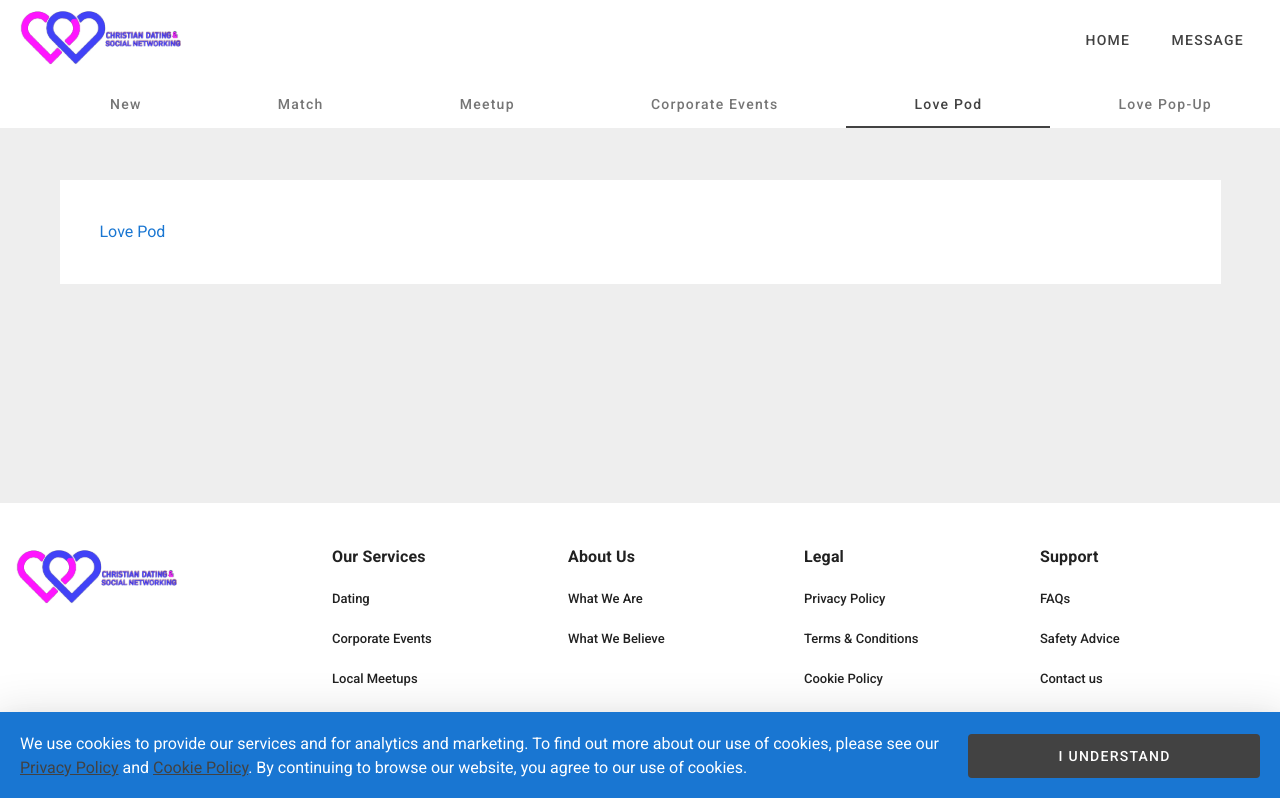
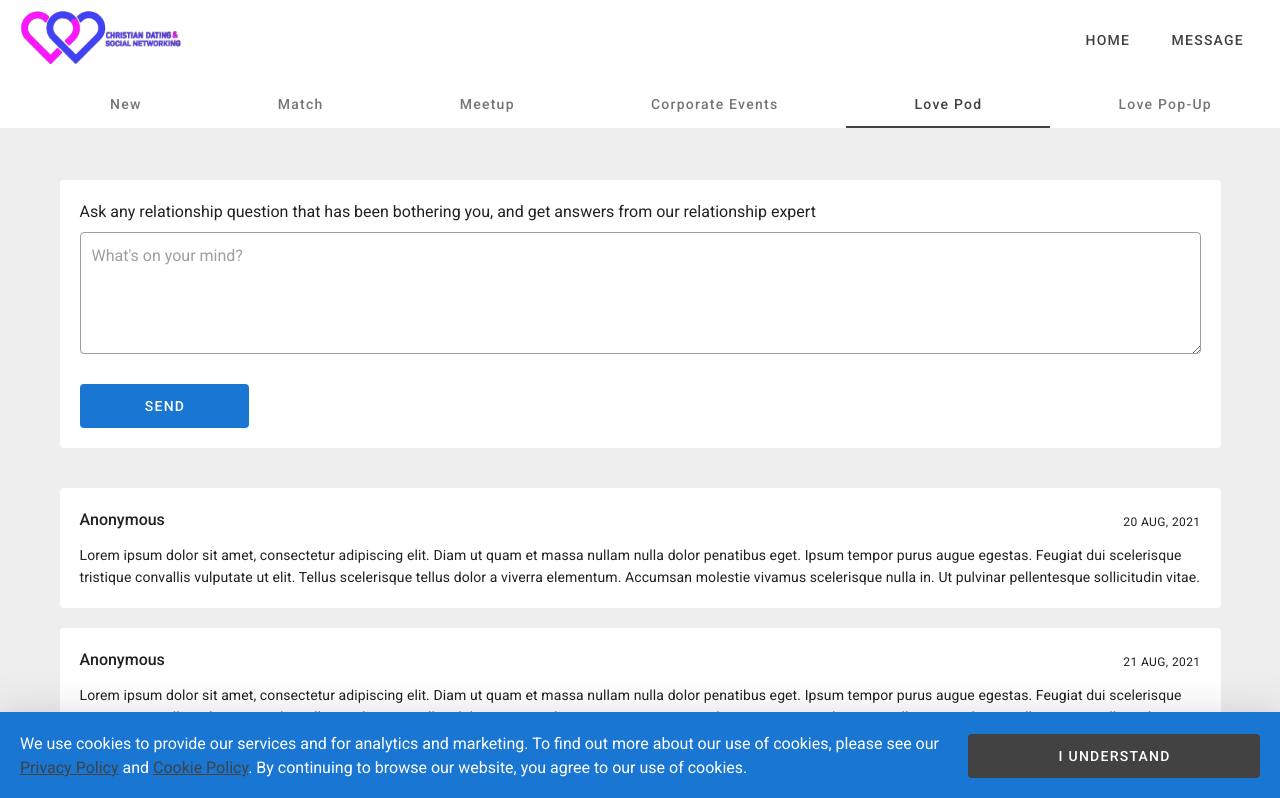
Before and after one commit to symplytheo/christian-dating-site, a Nuxt app: page /love-pod in a window 1280 px wide. Shown: the top 798 px of the page. Built offline with nearby package versions, Linux system fonts and the light colour scheme.

Commit message:
update love-popup page

```diff
--- a/pages/love-pod/index.vue
+++ b/pages/love-pod/index.vue
@@ -1,13 +1,64 @@
 <template>
   <v-container class="my-10">
-    <v-card flat tile class="pa-10 primary--text">Love Pod</v-card>
+    <v-card flat class="pa-5">
+      <form @submit.prevent="handleSendPod">
+        <v-row no-gutters>
+          <v-col cols="12">
+            <div class="mb-2">
+              Ask any relationship question that has been bothering you, and get
+              answers from our relationship expert
+            </div>
+            <v-textarea
+              outlined
+              rows="4"
+              placeholder="What's on your mind?"
+              required
+            />
+          </v-col>
+          <v-col cols="12">
+            <v-btn
+              type="submit"
+              large
+              color="primary"
+              class="px-16"
+              depressed
+              :loading="loading"
+            >
+              Send
+            </v-btn>
+          </v-col>
+        </v-row>
+      </form>
+    </v-card>
+
+    <div class="my-10">
+      <v-card v-for="t in 10" :key="t" flat class="pa-5 my-5">
+        <div class="d-flex align-end justify-space-between mb-3">
+          <div class="font-weight-medium">Anonymous</div>
+          <div class="text-uppercase caption">2{{ t - 1 }} Aug, 2021</div>
+        </div>
+        <div class="subtitle-2 font-weight-regular">
+          Lorem ipsum dolor sit amet, consectetur adipiscing elit. Diam ut quam
+          et massa nullam nulla dolor penatibus eget. Ipsum tempor purus augue
+          egestas. Feugiat dui scelerisque tristique convallis vulputate ut
+          elit. Tellus scelerisque tellus dolor a viverra elementum. Accumsan
+          molestie vivamus scelerisque nulla in. Ut pulvinar pellentesque
+          sollicitudin vitae.
+        </div>
+      </v-card>
+    </div>
   </v-container>
 </template>
 
 <script>
 export default {
   layout: 'secondary',
+  data: () => ({
+    message: '',
+    loading: false,
+  }),
+  methods: {
+    handleSendPod() {},
+  },
 }
 </script>
-
-<style></style>
```
